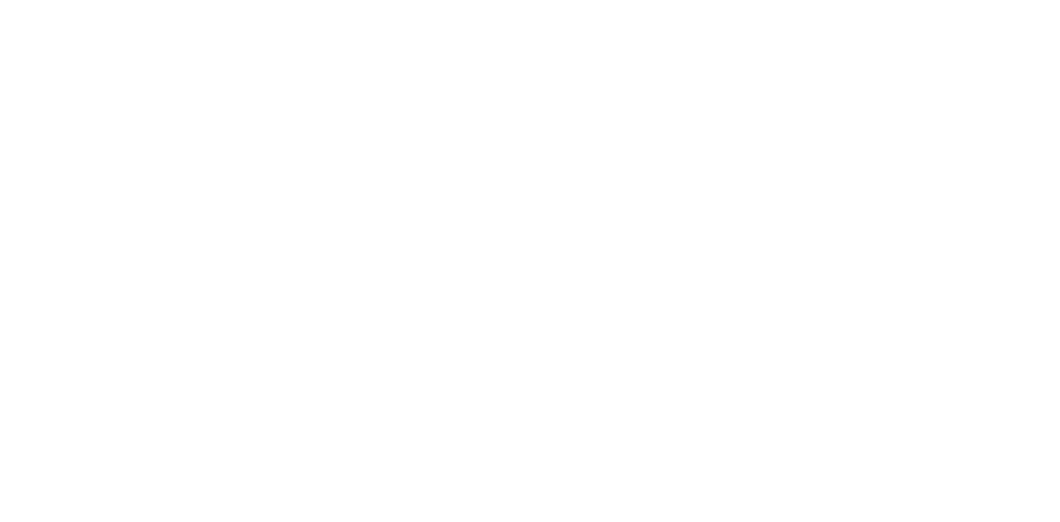
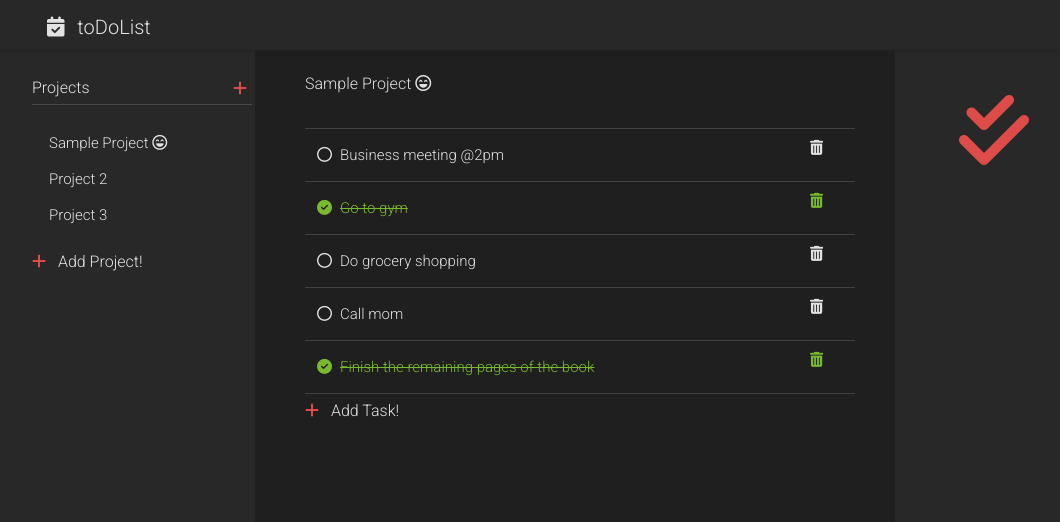
Before and after one commit to mvedataydin/todo-list, a website built with webpack: page dist/index.html in a window 1280 px wide. Shown: the whole page, without its empty margins (193-1253 px from the left). Built offline with nearby package versions, Linux system fonts and the light colour scheme.

Commit message:
create todolist page visuals

```diff
--- a/dist/index.html
+++ b/dist/index.html
@@ -5,13 +5,71 @@
   <meta charset="UTF-8">
   <link rel="stylesheet" href="style.css">
   <script src="https://kit.fontawesome.com/e24ca22cc7.js"></script>
+  <link href="https://fonts.googleapis.com/css?family=Roboto:300&display=swap" rel="stylesheet">
+
 
   <title></title>
 
 </head>
 <body>
   <div id = "content">
+    <div class="header">
+      <div class="header-left">
+        <h1><i class="fas fa-calendar-check"></i> toDoList</h1>
+      </div>
+      <div class="header-right">
+      </div>
+    </div>
+    <div class="mainbody">
+     <div class="body-left">
+       <div class="left-container">
+          <div class="project-header">
+            <a>Projects </a>
+            <i class="fas fa-plus right"></i>
+          </div>
+          <hr class="thin-project">
+          <div class="project-list">
+            <ul>
+              <li>Sample Project  <i class="far fa-laugh-beam"></i> </li>
+              <li>Project 2</li>
+              <li>Project 3</li>
+            </ul>
+          </div>
+          <div class="add-project">
+              <i class="fas fa-plus"></i> Add Project!
+          </div>
+        </div>
+      </div>
+      <div class="body-right">
+        <div class="right-container">
+          <div class="project-title">
+            <a>Sample Project  <i class="far fa-laugh-beam"></i></a>
+          </div>
+          <hr class="thin-task">
+          <div class="todos">
+            <ul>
+              <li><i class="far fa-circle"></i>Business meeting @2pm <i class="fas fa-trash-alt right"></i>
 
+              </li>
+              <hr class="thin-task">
+              <li class="toggle"><i class="fas fa-check-circle"></i>Go to gym <i class="fas fa-trash-alt right"></i></li>
+              <hr class="thin-task">
+              <li><i class="far fa-circle"></i>Do grocery shopping<i class="fas fa-trash-alt right"></i></li>
+              <hr class="thin-task">
+              <li><i class="far fa-circle"></i>Call mom<i class="fas fa-trash-alt right"></i></li>
+              <hr class="thin-task">
+              <li class="toggle"><i class="fas fa-check-circle"></i>Finish the remaining pages of the book<i class="fas fa-trash-alt right"></i></li>
+              <hr class="thin-task">
+            </ul>
+          </div>
+          <div class="add-task">
+              <i class="fas fa-plus"></i> Add Task!
+          </div>
+        </div>
+      </div>
+    </div>
+    <div class="logo"><i class="fas fa-check-double"></i></div>
+    <div class="footer"></div>
   </div>
   <script type="text/javascript" src="main.js"></script>
 </body>
--- a/dist/style.css
+++ b/dist/style.css
@@ -0,0 +1,212 @@
+/* http://meyerweb.com/eric/tools/css/reset/
+   v2.0 | 20110126
+   License: none (public domain)
+*/
+
+html, body, div, span, applet, object, iframe,
+h1, h2, h3, h4, h5, h6, p, blockquote, pre,
+a, abbr, acronym, address, big, cite, code,
+del, dfn, em, img, ins, kbd, q, s, samp,
+small, strike, strong, sub, sup, tt, var,
+b, u, i, center,
+dl, dt, dd, ol, ul, li,
+fieldset, form, label, legend,
+table, caption, tbody, tfoot, thead, tr, th, td,
+article, aside, canvas, details, embed,
+figure, figcaption, footer, header, hgroup,
+menu, nav, output, ruby, section, summary,
+time, mark, audio, video {
+	margin: 0;
+	padding: 0;
+	border: 0;
+	font-size: 100%;
+	font: inherit;
+	vertical-align: baseline;
+}
+/* HTML5 display-role reset for older browsers */
+article, aside, details, figcaption, figure,
+footer, header, hgroup, menu, nav, section {
+	display: block;
+}
+body {
+	line-height: 1;
+}
+ol, ul {
+	list-style: none;
+}
+blockquote, q {
+	quotes: none;
+}
+blockquote:before, blockquote:after,
+q:before, q:after {
+	content: '';
+	content: none;
+}
+table {
+	border-collapse: collapse;
+	border-spacing: 0;
+}
+*, *:after, *:before {
+  -webkit-box-sizing: border-box;
+          box-sizing: border-box;
+}
+/* general */
+li{
+  line-height: 30px;
+  font-size: 15px;
+  padding:3px 12px 3px 12px;
+  border-radius: 3px;
+}
+li:hover{
+  cursor:pointer;
+  background-color: #363636;
+}
+a{
+  font-size: 16px;
+}
+i{
+  margin-right: 8px;
+}
+hr.thin-task {
+  height: 1px;
+  border: 0;
+  color: #333;
+  background-color: rgba(255, 255, 255, 0.15);
+  width: 550px
+  }
+hr.thin-project{
+  height: 1px;
+  border: 0;
+  color: #333;
+  background-color: rgba(255, 255, 255, 0.15);
+  width: 220px;
+}
+.toggle{
+  text-decoration: line-through;
+  color: #79b92e;
+}
+.fa-plus{
+  color: #de4c4a;
+}
+.right{
+  float:right;
+  margin-right: 20px;
+}
+.left{
+  float:left;
+}
+.logo{
+  position:fixed;
+  font-size: 80px;
+  color: #de4c4a;
+  top: 90px;
+  right: 50px;
+  z-index: 300;
+}
+/* full screen */
+html{
+  background-color: #1f1f1f;
+  width: 100%;
+  height: 100%;
+  overflow-y: scroll
+
+}
+#content{
+  background-color : #282828;
+  font-family: 'Roboto', sans-serif;
+  width: 100%;
+  height: 100%;
+  position: fixed;
+  z-index: 10;
+  overflow-y: scroll;
+
+}
+/* header */
+.header{
+  position: fixed;
+  top: 0;
+  left: 0;
+  width: 100%;
+  line-height: 34px;
+  font-size: 20px;
+  padding: 10px 0px;
+  background-color : #282828;
+  box-shadow: 0px 0.5px 3px 0px #1f1f1f;
+  color: rgba(255, 255, 255, 0.867);
+  float: left;
+  height: 50px;
+  z-index: 100;
+}
+
+.header-left{
+  margin-left: 240px;
+}
+
+/* body */
+.mainbody{
+  color: rgba(255, 255, 255, 0.867);
+  padding: 10px;
+  margin: 10px;
+}
+
+.body-left{
+  text-align: center;
+  position: fixed;
+  float: left;
+  top: 0px;
+  margin:auto;
+  padding:120px 0px 0px 60px;
+  background-color : #282828;
+  height: 90%;
+  width: 30%;
+  z-index: 50;
+
+}
+.body-right{
+  position: absolute;
+  background-color: #1f1f1f;
+  top: 0px;
+  left: 35%;
+  min-height: 100%;
+  width: 50%;
+  overflow: visible;
+  padding:120px 50px 50px 50px;
+
+  z-index: 20;
+}
+
+.left-container{
+  position: absolute;
+  margin-left: 130px;
+  top:80px;
+  text-align:left;
+}
+
+
+.right-container{
+  float: left;
+  margin: 0;
+
+}
+
+.project-header{
+  padding-left: 15px;
+
+}
+.project-title{
+  position:absolute;
+  top:75px;
+}
+
+.project-list{
+  width: 230px;
+  padding:10px;
+  margin: 10px;
+}
+.add-project{
+  padding-left: 15px;
+}
+
+.add-task{
+  margin-bottom: 100px;
+}
```
